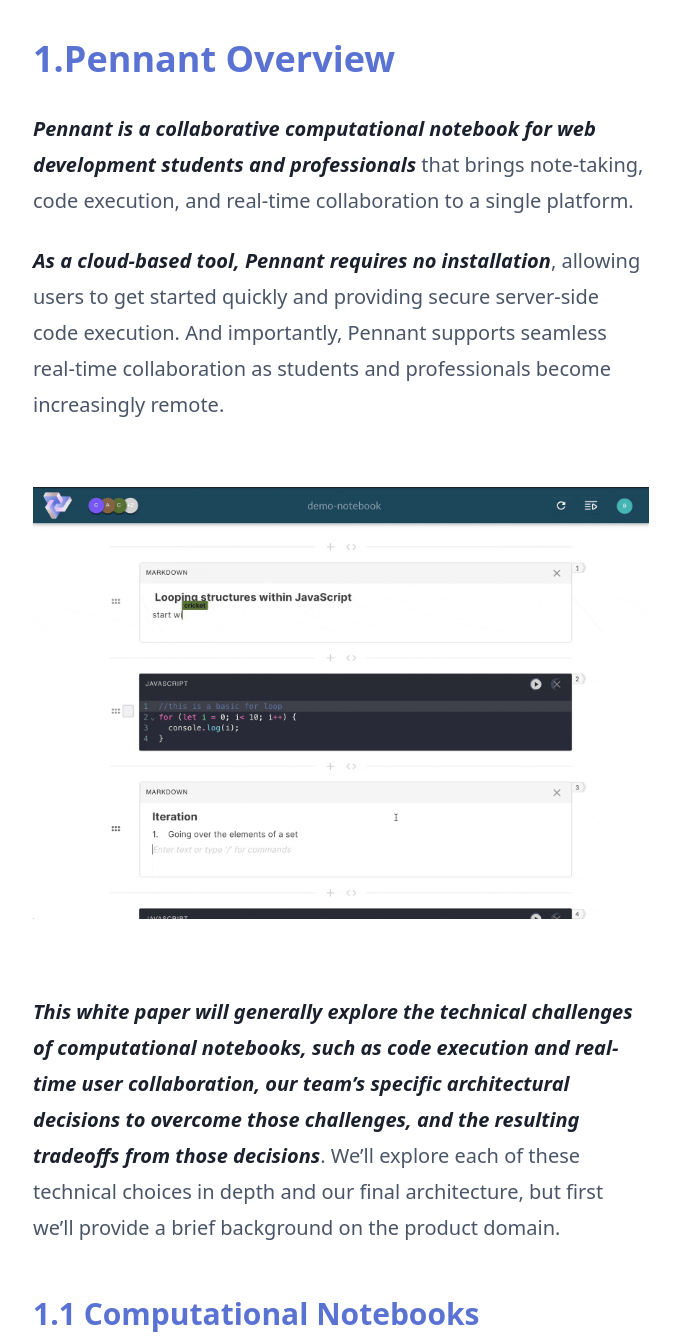
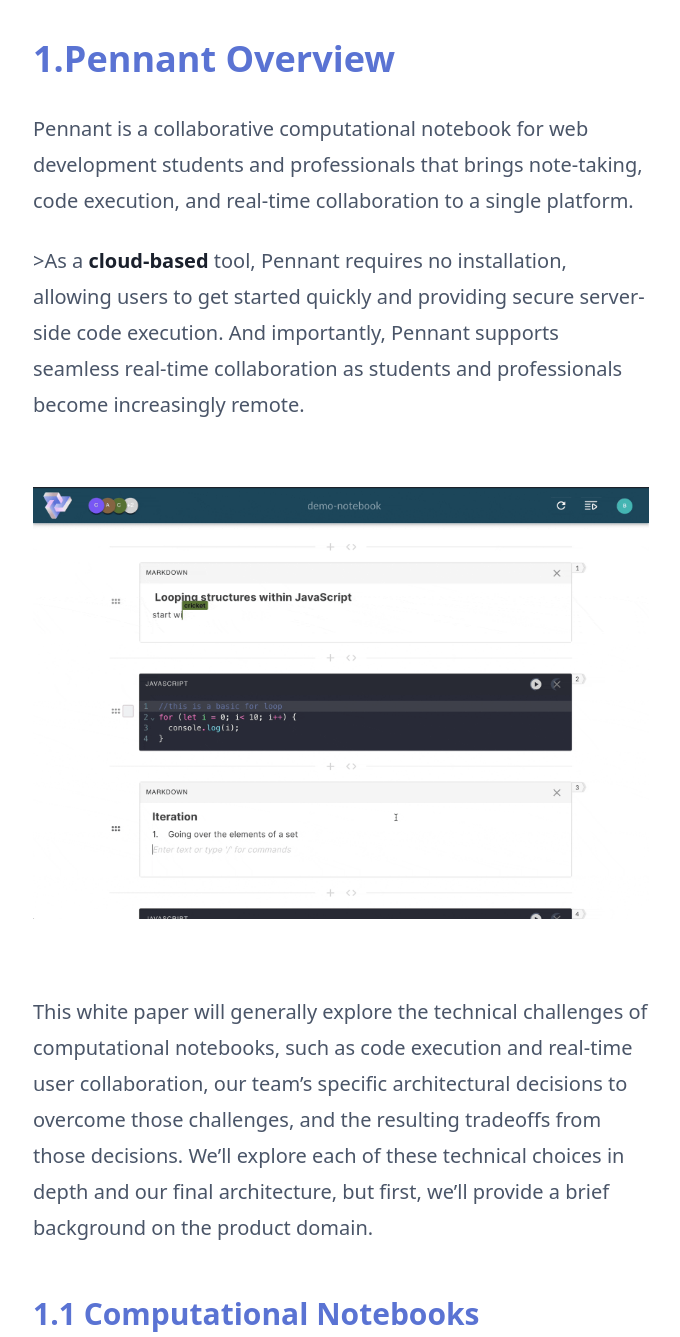
Before and after one commit to pennant-notebook/pennant-notebook.github.io, a plain HTML site: page index.html in a window 1280 px wide. Shown: the part 2401-3738 px from the top of the page, without its empty margins (431-1111 px from the left). Drawn offline with nearby package versions, Linux system fonts and the light colour scheme.

Commit message:
Update index.html

```diff
--- a/index.html
+++ b/index.html
@@ -659,22 +659,21 @@
         <h1>Case Study</h1>
         <!-- Section 1 -->
         <h2 id="section-1">1.Pennant Overview</h2>
-        <p><strong><em>Pennant is a collaborative computational notebook for web development students and
-              professionals</em></strong> that brings note-taking, code execution, and real-time collaboration to a
+        <p>Pennant is a collaborative computational notebook for web development students and
+              professionals that brings note-taking, code execution, and real-time collaboration to a
           single
           platform.</p>
-        <p><strong><em>As a cloud-based tool, Pennant requires no installation</em></strong>, allowing users to get
-          started
-          quickly and providing secure server-side code execution. And importantly, Pennant supports seamless real-time
+        <p>>As a <strong>cloud-based</strong> tool, Pennant requires no installation, allowing users to get
+          started quickly and providing secure server-side code execution. And importantly, Pennant supports seamless real-time
           collaboration as students and professionals become increasingly remote.</p>
         <p><img src="images/11-opening-notebook-gif.gif" /></p>
         <p>
-          <strong><em>This white paper will generally explore the technical challenges of computational notebooks, such
+         This white paper will generally explore the technical challenges of computational notebooks, such
               as code
               execution and real-time user collaboration, our team’s specific architectural decisions to overcome those
-              challenges, and the resulting tradeoffs from those decisions</em></strong>. We’ll explore each of these
+              challenges, and the resulting tradeoffs from those decisions. We’ll explore each of these
           technical
-          choices in depth and our final architecture, but first we’ll provide a brief background on the product domain.
+          choices in depth and our final architecture, but first, we’ll provide a brief background on the product domain.
         </p>
         <h3 id="section-1-1">1.1 Computational Notebooks</h3>
         <p>Computational notebooks allow users to write, document, and execute code in a single tool. Unlike scripts,
@@ -682,8 +681,8 @@
           step-by-step,
           displaying immediate, inline results directly below the executed cell. This empowers users to experiment with
           their
-          code, <strong><em>and users can receive immediate feedback on how changing their code influences the
-              output.</em></strong>
+          code, and users can receive immediate feedback on how changing their code influences the
+              output.
         </p>
         <p><img src="images/111-computational-notebook.gif" /></p>
         <p>Computational notebooks facilitate the creation of detailed notes through cells with markdown functionality.
@@ -709,8 +708,8 @@
           notes,
           <em>and</em> experiment with code in one place.
         </p>
-        <p><em>Pennant is more suited for learning JavaScript than existing <strong>computational
-              notebooks</strong></em>.
+        <p><strong>Pennant is more suited for learning JavaScript than existing computational
+              notebooks</strong>.
           The quirks and idiosyncrasies of the language present a challenge when attempting to deliver accurate and
           consistent variable
           state across all cells and all edge cases.</p>
```
